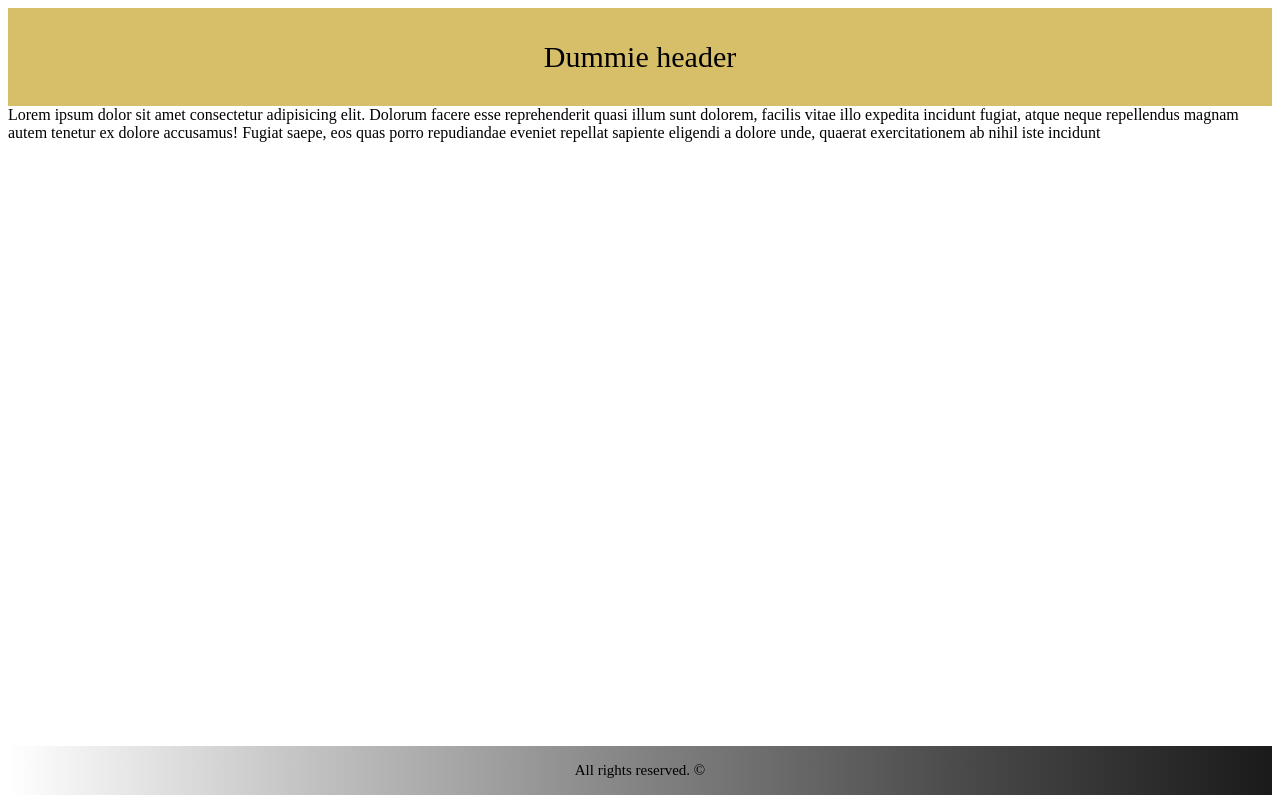
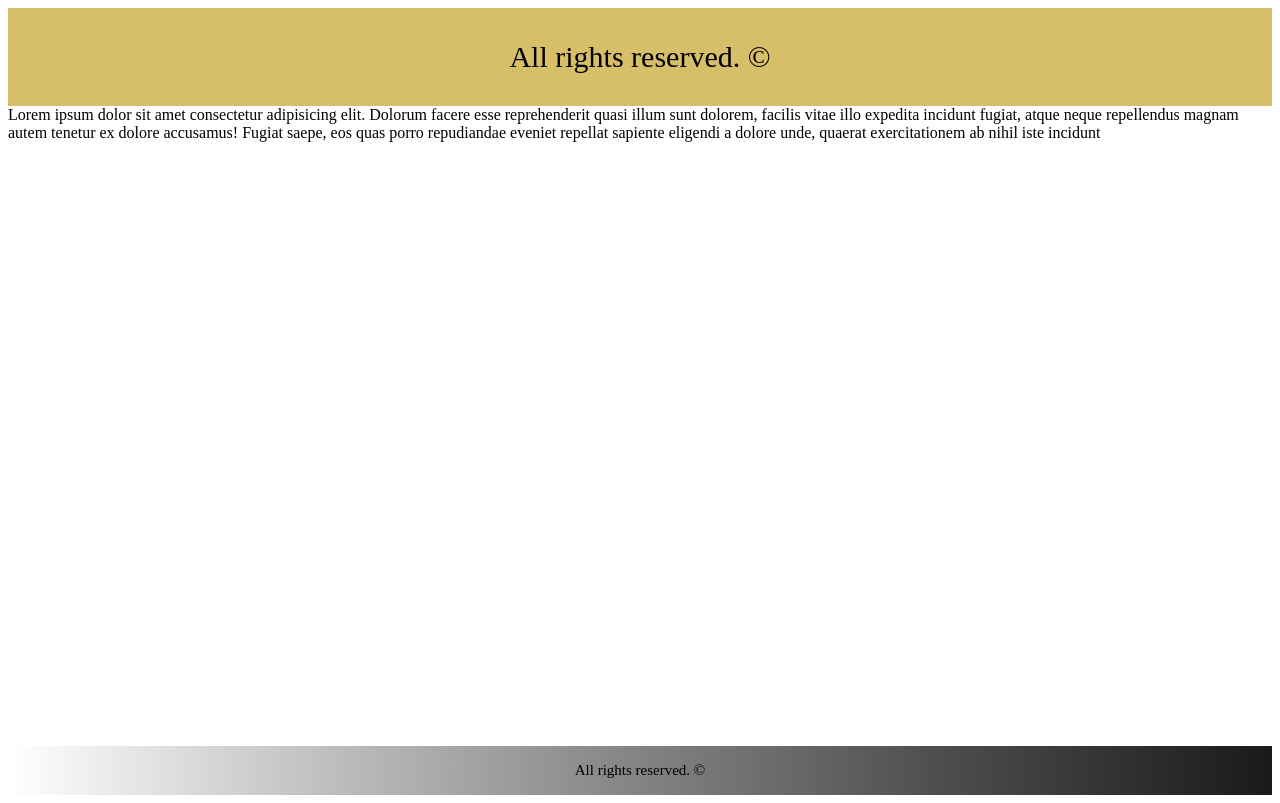
Before and after one commit to fzuljevic/digacon-dummy01, a Next.js app: page / in a window 1280 px wide. Built offline with nearby package versions, Linux system fonts and the light colour scheme.

Commit message:
class name change

```diff
--- a/components/Footer.tsx
+++ b/components/Footer.tsx
@@ -2,7 +2,7 @@ import styles from '../styles/Home.module.scss'
 
 function Footer ()  {
   return (
-    <footer className={styles["page__footer"]}>All rights reserved. &copy;</footer>
+    <footer className={styles.footer}>All rights reserved. &copy;</footer>
     )
 }
 
--- a/components/Header.tsx
+++ b/components/Header.tsx
@@ -2,7 +2,7 @@ import styles from '../styles/Home.module.scss'
 
 function Header ()  {
   return (
-      <header className={styles["page__header"]}>Dummie header</header>
+    <header className={styles.header}>All rights reserved. &copy;</header>
     )
 }
 
--- a/styles/Home.module.scss
+++ b/styles/Home.module.scss
@@ -1,4 +1,4 @@
-.page__header{
+.header{
   padding: 2rem;
   display: flex;
   justify-content: center;
@@ -10,7 +10,7 @@
   display: flex;
 }
 
-.page__footer{
+.footer{
   background-image: linear-gradient(to right, #ffffff, #bfbfbf, #838383, #4b4b4b, #1a1a1a);
   display: flex;
   justify-content: center;
```
